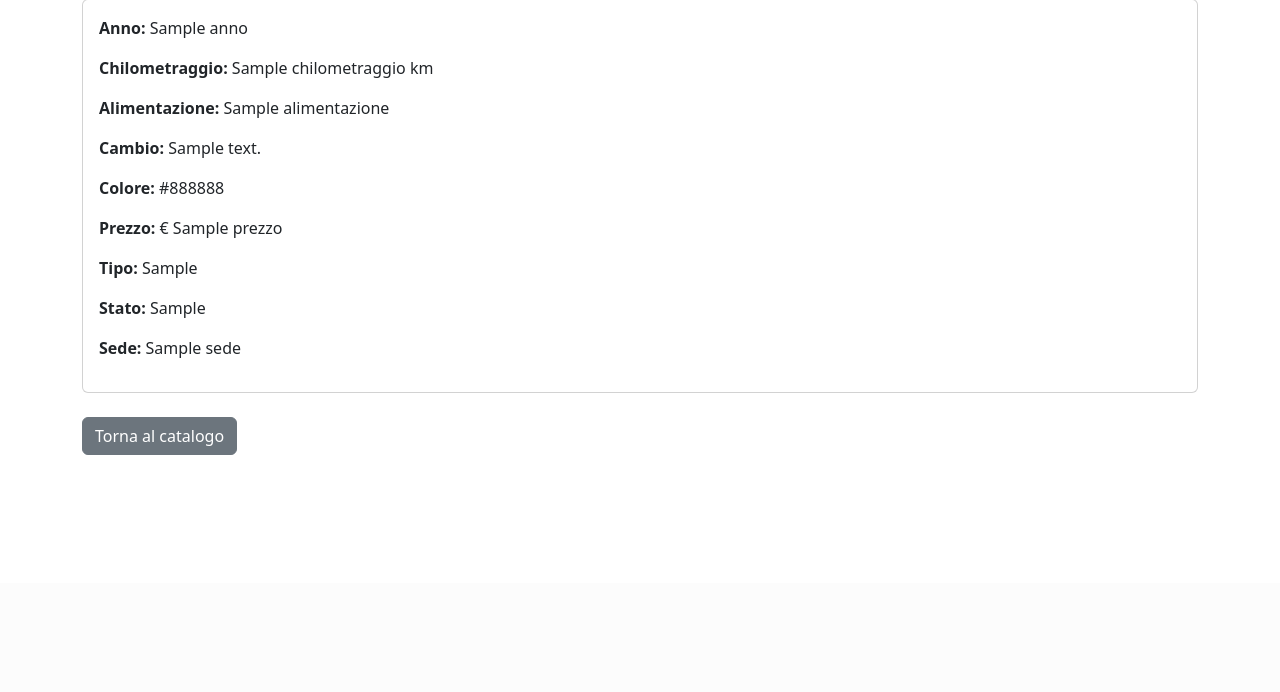
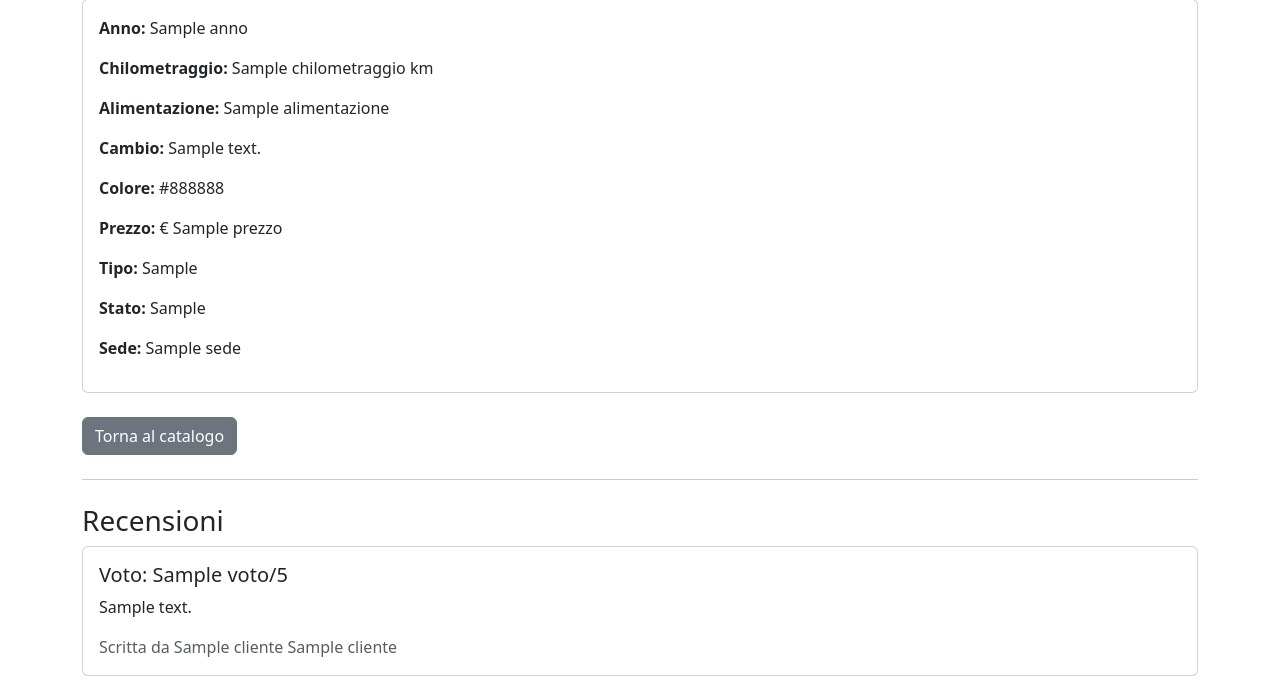
Before and after one commit to StefanoVanzini1/AutoGarage, a Django app: template garage/templates/garage/dettaglio_auto.html in a window 1280 px wide. Shown: the part 217-909 px from the top of the page. Before the commit the page ends 672 px from the top, so only its background shows below. Run offline with Django 5.2, Linux system fonts and the light colour scheme; the template is opened without the code that fills it: most values are stand-ins (such as "Sample title", 1, 10 or a date in 2020); data that the repository does not hold is empty.

Commit message:
Aggiunta visualizzazione recensioni

```diff
--- a/garage/templates/garage/dettaglio_auto.html
+++ b/garage/templates/garage/dettaglio_auto.html
@@ -36,6 +36,31 @@
             Prenota test drive
         </a>
     {% endif %}
+
 </div>
 
+<hr class="my-4">
+
+<h3>Recensioni</h3>
+
+{% for recensione in recensioni %}
+    <div class="card mb-3">
+        <div class="card-body">
+            <h5 class="card-title">
+                Voto: {{ recensione.voto }}/5
+            </h5>
+
+            <p class="card-text">
+                {{ recensione.commento }}
+            </p>
+
+            <p class="text-muted mb-0">
+                Scritta da {{ recensione.cliente.nome }} {{ recensione.cliente.cognome }}
+            </p>
+        </div>
+    </div>
+{% empty %}
+    <p>Nessuna recensione presente per questa auto.</p>
+{% endfor %}
+
 {% endblock %}
--- a/garage/views.py
+++ b/garage/views.py
@@ -67,6 +67,7 @@ def dettaglio_auto(request, auto_id):
         return redirect("login")
 
     auto = get_object_or_404(Auto, id=auto_id)
+    recensioni = auto.recensioni.all()
     messaggio = request.session.pop("messaggio", None)
 
     return render(
@@ -74,7 +75,8 @@ def dettaglio_auto(request, auto_id):
         "garage/dettaglio_auto.html",
         {
             "auto": auto,
-            "messaggio": messaggio
+            "messaggio": messaggio,
+            "recensioni": recensioni
         }
     )
 
@@ -85,7 +87,6 @@ def prenota_test_drive(request, auto_id):
 
     auto = get_object_or_404(Auto, id=auto_id)
     cliente = get_object_or_404(Utente, id=request.session["utente_id"])
-
     venditore = Utente.objects.filter(ruolo="venditore").first()
 
     if request.method == "POST":
```
Also changed, not shown: garage/forms.py (line endings or trailing spaces).
